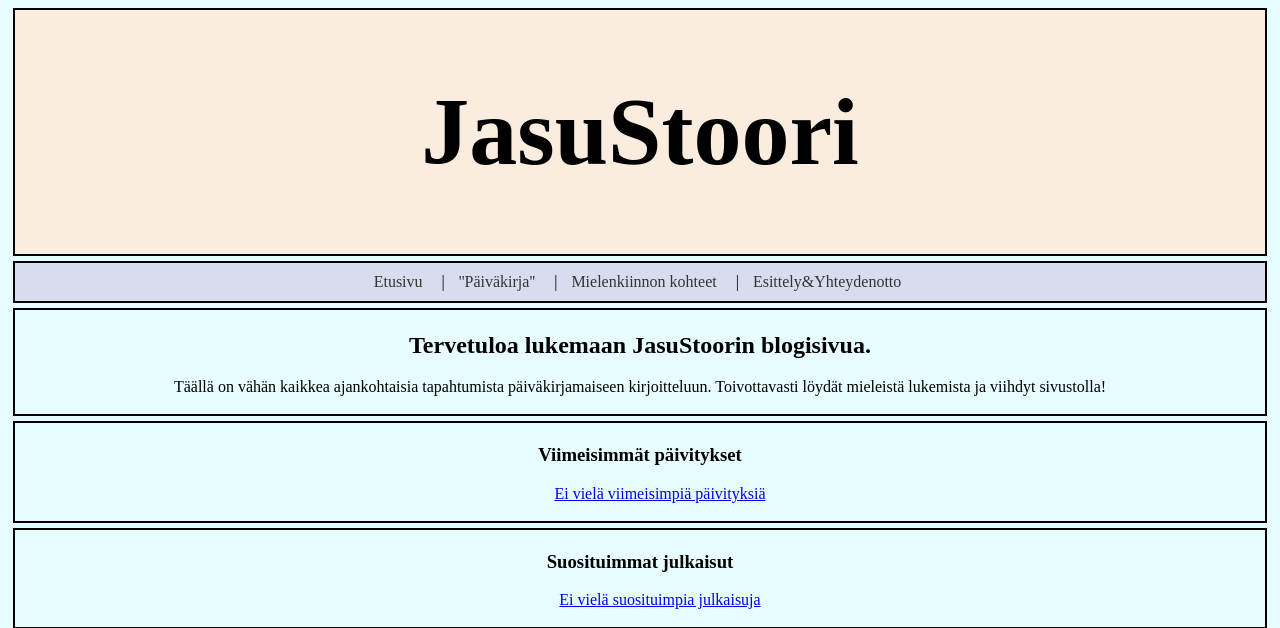
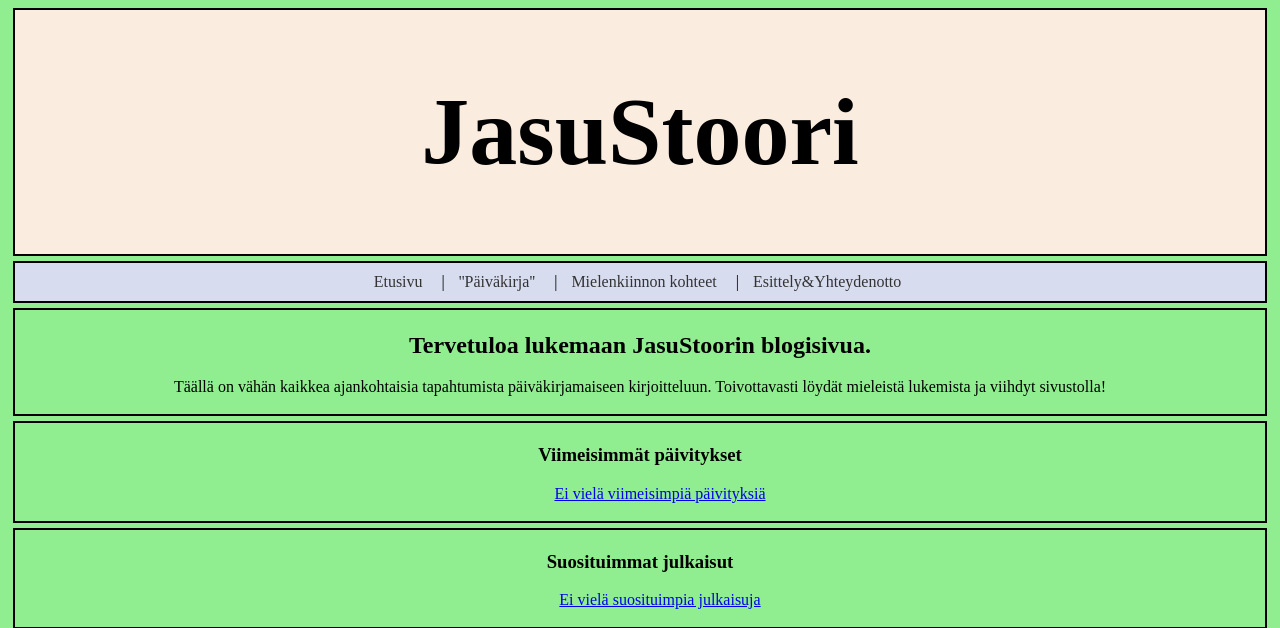
Before and after one commit to JasuStoori/JasuStoori.github.io, a PHP site: page /index.html in a window 1280 px wide. Shown: the top 628 px of the page. Run offline with PHP 8.4, Linux system fonts and the light colour scheme; grey boxes are pictures that could not be loaded.

Commit message:
tyyli testi

```diff
--- a/Tyyllit.css
+++ b/Tyyllit.css
@@ -9,3 +9,9 @@ div.wireframe, div, .navbar {
 div.wireframe {
     background-color: #FAECDE;
 }
+
+@media screen and (min-width: 1025px) {
+    body {
+      background-color: lightgreen;
+    }
+  }
```
